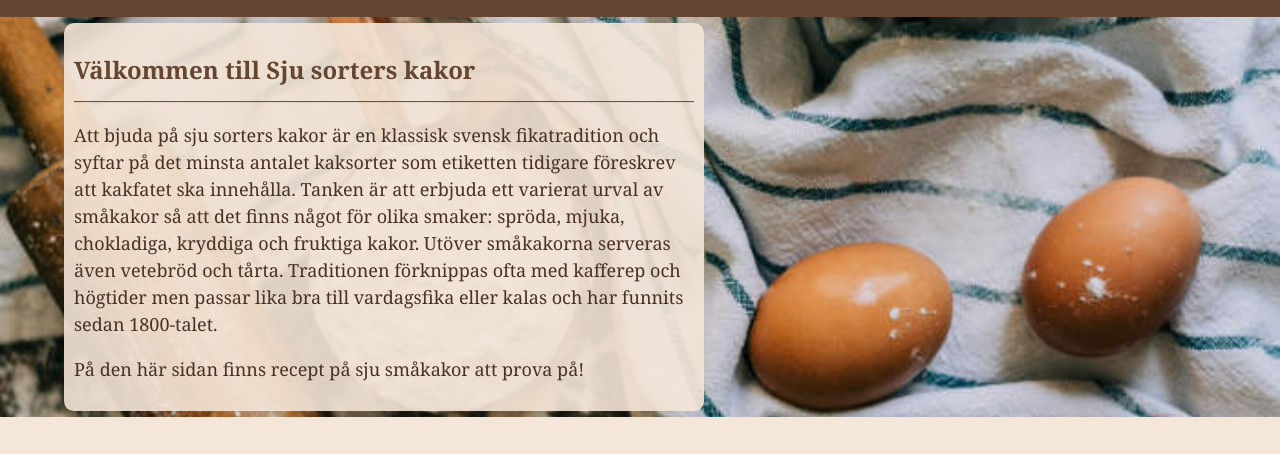
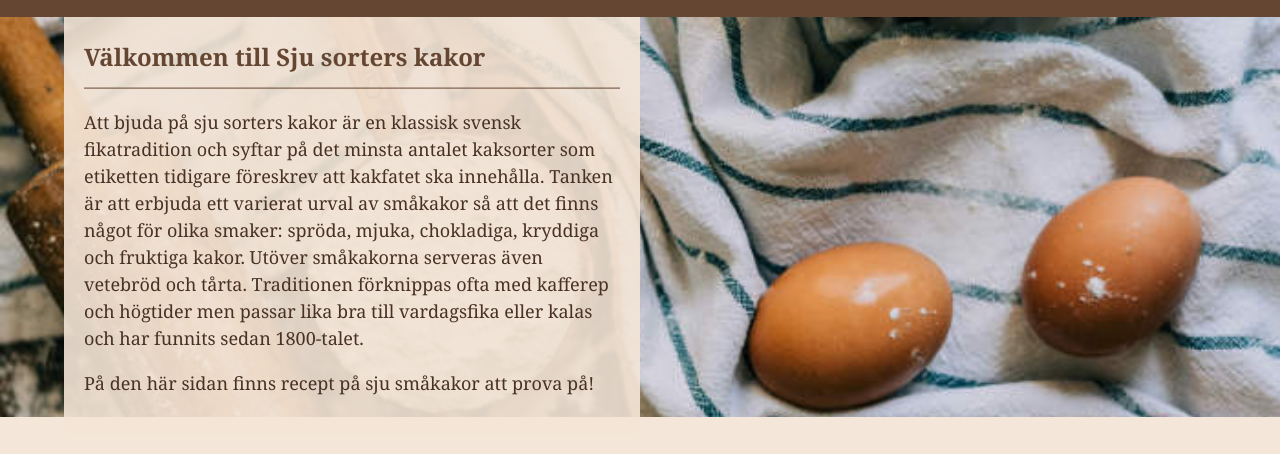
Before and after one commit to tindrabystrom/sju-sorters-kakor, a plain HTML site: page index.html in a window 1280 px wide. Shown: the part 61-515 px from the top of the page. Drawn offline with Linux system fonts and the light colour scheme.

Commit message:
Adjust styling for introduction section: modify width and padding for improved layout

```diff
--- a/assets/css/style.css
+++ b/assets/css/style.css
@@ -81,8 +81,8 @@ body {
   top: 50%;
   left: 5%;
   transform: translateY(-50%);
-  width: 50%;
-  padding: 10px;
+  width: 45%;
+  padding: 20px;
   border-radius: 10px;
   background-color: rgba(244, 230, 216, 0.9);
 }
```
